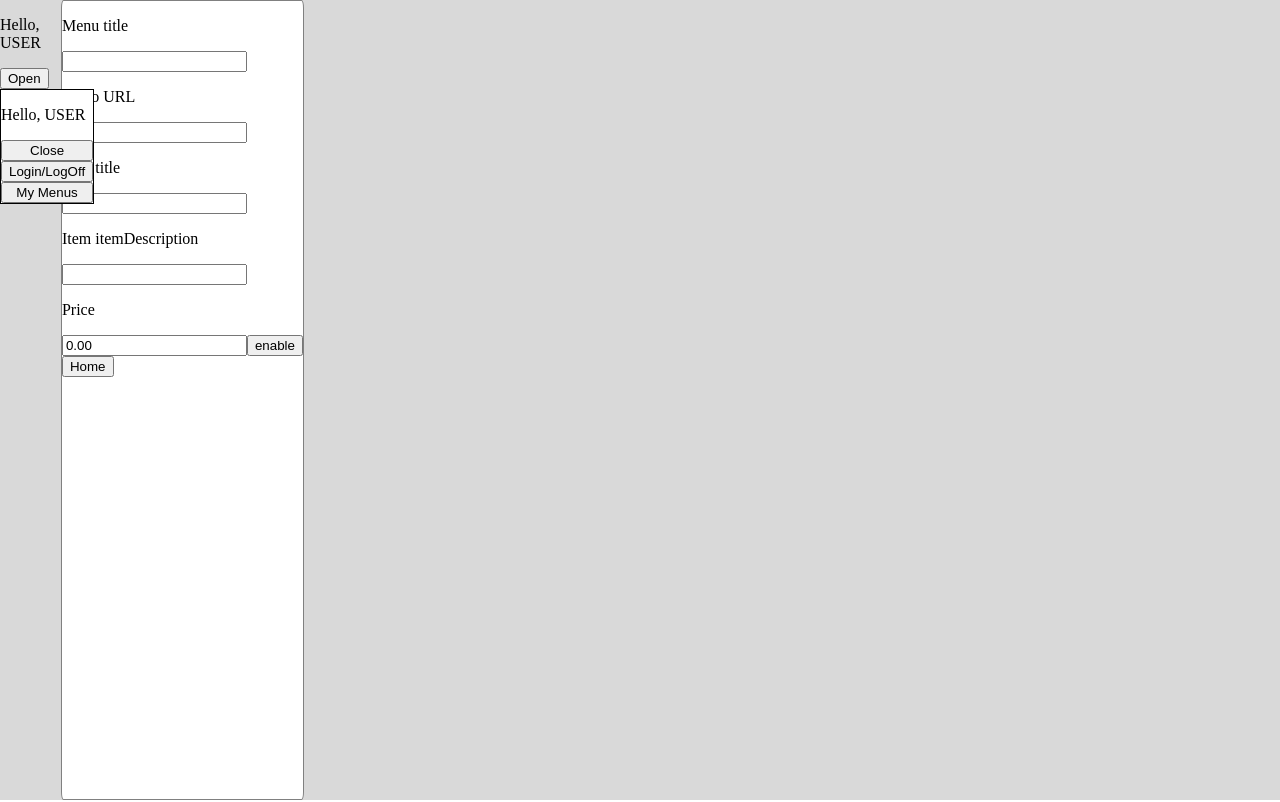
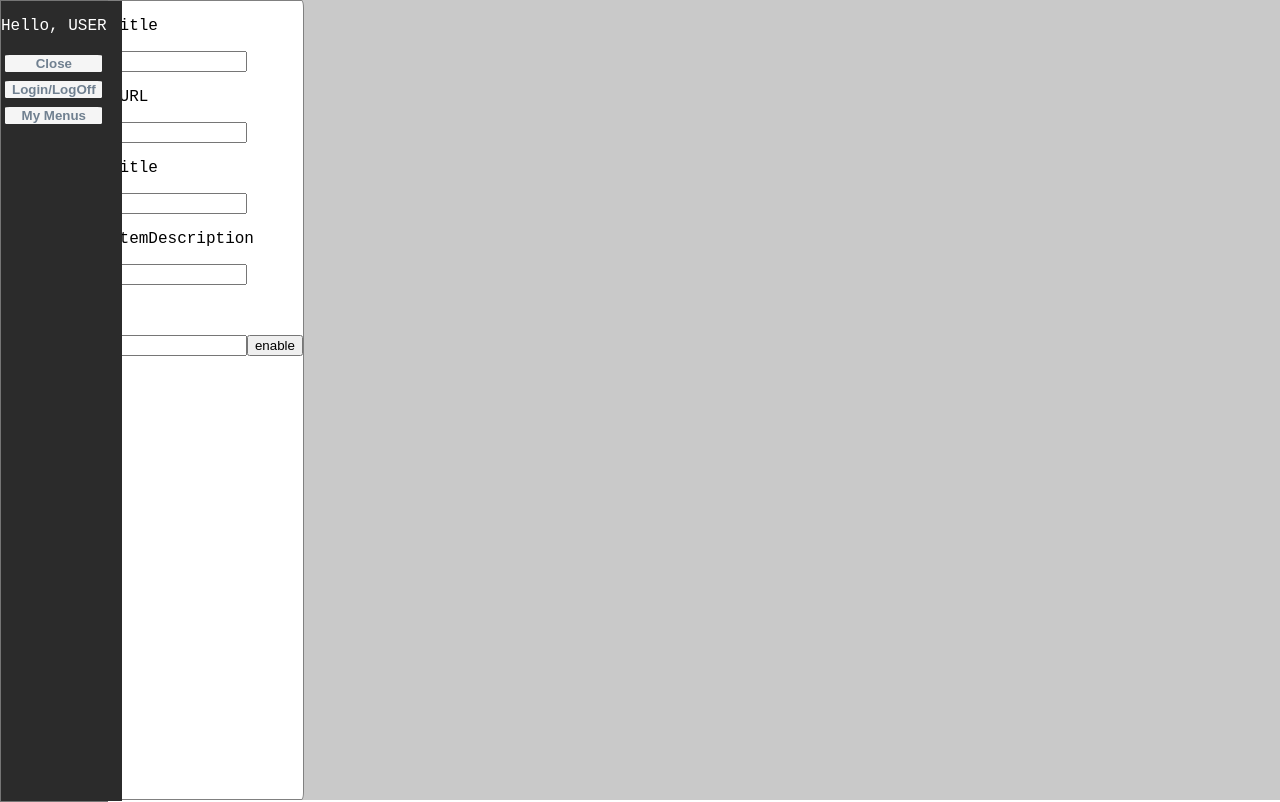
Before and after one commit to bergsantana/menu-builder, a Vue app: page /menu/create in a window 1280 px wide. Both pictures are taken after a click on the button "Open". Built offline with nearby package versions, Linux system fonts and the light colour scheme.

Commit message:
some work in the sidebar

```diff
--- a/src/App.vue
+++ b/src/App.vue
@@ -1,11 +1,21 @@
 <script setup lang="ts">
 import { RouterView } from 'vue-router';
 import Sidebar from './components/sidebar/Sidebar.vue'
+import SidebarOpen from './components/sidebar/SidebarOpen.vue';
+import { ref } from 'vue';
+
+const isOpen = ref(false)
+
 </script>
 
 <template>
   <div :class="$style.maincontainer">
-    <Sidebar />
+    <div v-if="isOpen" :class="$style.openSidebar">
+      <SidebarOpen
+        @on-close="() => isOpen = false"
+      />
+    </div>
+    <Sidebar @open-sidebar="() => isOpen = true" />
     <RouterView  />
   </div>
 </template>
@@ -14,10 +24,17 @@ import Sidebar from './components/sidebar/Sidebar.vue'
 
 .maincontainer{
   height: 100vh;
-  background-color: rgb(217, 217, 217);
+  background-color: rgb(201, 201, 201);
   display: grid;
   grid-template-columns: 0.05fr 1fr;
   position: relative;
 }
 
+.openSidebar{
+  position: absolute;
+  border: solid rgb(117, 117, 117) 1px;
+
+  height: 100%;
+ }
+
 </style>
--- a/src/components/HomeView.vue
+++ b/src/components/HomeView.vue
@@ -1,5 +1,7 @@
 <script setup lang="ts">
 import { RouterLink } from 'vue-router';
+import Button from './molecules/Button.vue'
+
 
 </script>
 
@@ -14,10 +16,12 @@ import { RouterLink } from 'vue-router';
             </div>
             <div>
                 <RouterLink to="/menu/create" >
-                    <button>Create</button>
+
+                    <Button  :text="'Create'" />
                 </RouterLink>
                 <RouterLink to="/">
-                    <button>View</button>
+
+                    <Button :text="'View'" />
                 </RouterLink>
 
             </div>
--- /dev/null
+++ b/src/components/molecules/Button.vue
@@ -0,0 +1,37 @@
+<script setup lang="ts">
+
+const props = defineProps<{
+    text: string
+}>()
+
+const emit = defineEmits<{
+    (e: 'btnClick'): void
+}>()
+</script>
+
+<template>
+    <button
+        :class="$style.customBtn"
+        @click="emit('btnClick')"
+    >
+        {{ props.text }}
+    </button>
+</template>
+
+<style module lang="scss">
+.customBtn{
+    border: none;
+    color: slategray;
+    background: whitesmoke;
+    font-weight: bold;
+    margin: 0.28rem;
+    border-radius: 5%;
+    transition: 100ms;
+
+    &:hover{
+        background: rgba(0, 0, 0, 0);
+        color:rgb(255, 255, 255);
+        cursor: pointer;
+    }
+}
+</style>
--- a/src/components/sidebar/Sidebar.vue
+++ b/src/components/sidebar/Sidebar.vue
@@ -1,9 +1,10 @@
 <script setup lang="ts">
-import { ref } from 'vue';
-import SidebarOpen from './SidebarOpen.vue'
+import Button from '../molecules/Button.vue';
 
+const emit = defineEmits<{
+    (e: 'openSidebar'): void
+}>()
 
-const isOpen = ref(false)
 </script>
 
 <template>
@@ -12,19 +13,12 @@ const isOpen = ref(false)
             <p>
                 Hello, USER
             </p>
-            <button @click="() => isOpen = !isOpen">
-                Open
-            </button>
+            <Button  :text="'Open'" @btn-click="emit('openSidebar')" />
         </div>
-        <div v-if="isOpen" :class="$style.openSidebar">
-            <SidebarOpen />
-        </div>
+
     </aside>
 </template>
 
 <style module scoped lang="scss">
-.openSidebar{
-    position: absolute;
-    border: solid black 0.1rem;
-}
+
 </style>
--- a/src/components/sidebar/SidebarOpen.vue
+++ b/src/components/sidebar/SidebarOpen.vue
@@ -1,4 +1,6 @@
 <script setup lang="ts">
+import Button from '../molecules/Button.vue';
+
 
 interface Emits {
     (e: 'onClose'): void
@@ -15,24 +17,34 @@ const emit = defineEmits<Emits>()
             <p>
                 Hello, USER
             </p>
-            <button @click="() => emit('onClose')">
-                Close
-            </button>
-            <button>Login/LogOff</button>
-            <button>My Menus</button>
-
+            <div :class="$style.btns">
+                <Button :text="'Close'"  @btn-click="emit('onClose')"/>
+                <Button :text="'Login/LogOff'" />
+                <Button :text="'My Menus'" />
+            </div>
         </div>
     </aside>
 </template>
 
 <style module scoped lang="scss">
 .sidebarContainer{
-    background: white;
+    color: white;
+    background: rgb(43, 43, 43);
     display: flex;
     flex-direction: row;
-    div {
+    height: 100%;
+    width: 115%;
+
+    div{
         display: flex;
         flex-direction: column;
+
+    }
+    .btns {
+        /*padding: 0 1rem 0 1rem;*/
+        display: flex;
+        flex-direction: column;
+
     }
 }
 </style>
--- a/src/style.css
+++ b/src/style.css
@@ -1,3 +1,4 @@
 body {
     margin: 0;
+    font-family: 'Courier New', Courier, monospace;
 }
```
